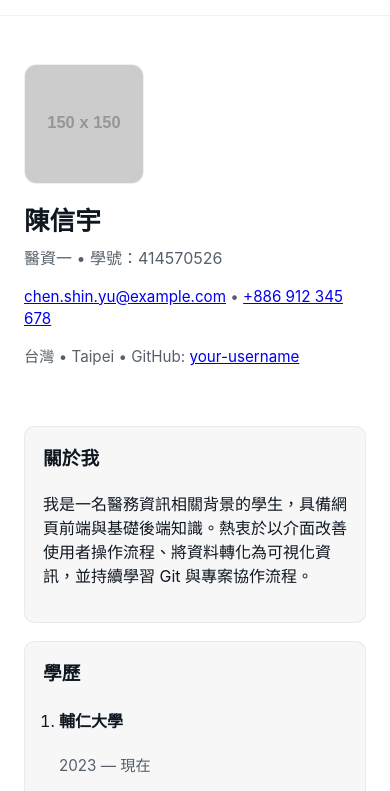
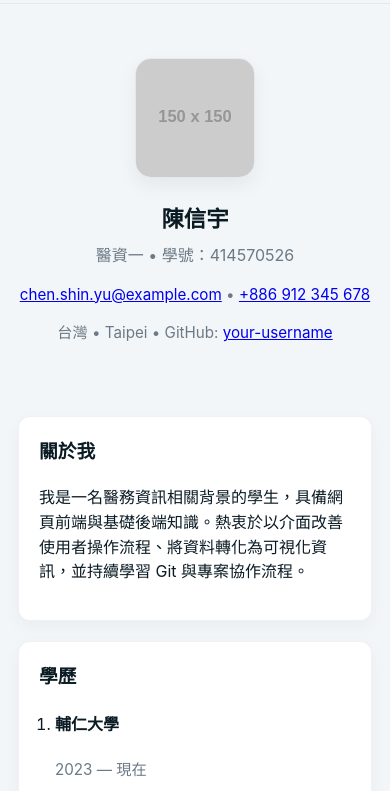
Before and after one commit to samchen1012/personal, a plain HTML site: page index.html in a window 390 px wide. Shown: the part 66-857 px from the top of the page. Drawn offline with Linux system fonts and the light colour scheme; placeholder pictures from the web are drawn by us.

Commit message:
更變顏色

```diff
--- a/styles.css
+++ b/styles.css
@@ -1,73 +1,83 @@
 :root{
-  --bg:#ffffff;
-  --card:#f7f7f8;
-  --text:#0f1720;
-  --muted:#57606a;
-  --accent:#2563eb;
-  --border:rgba(15,23,32,0.06);
-  --max-width:900px;
+  --bg:#f3f6f8;
+  --card:#ffffff;
+  --text:#0b1b24;
+  --muted:#6b7a86;
+  --accent:#0ea5a4; /* 翡翠綠 */
+  --accent-2:#025959;
+  --border:rgba(11,27,36,0.06);
+  --max-width:980px;
+  --radius:12px;
 }
 .dark{
-  --bg:#0b1220;
-  --card:#0f1725;
-  --text:#e6eef8;
-  --muted:#9fb0c9;
-  --accent:#60a5fa;
-  --border:rgba(255,255,255,0.06);
+  --bg:#071018;
+  --card:#071829;
+  --text:#e6f3f2;
+  --muted:#9fb0b0;
+  --accent:#2bd4c9;
+  --accent-2:#0b5960;
+  --border:rgba(255,255,255,0.04);
 }
 *{box-sizing:border-box}
 html,body{height:100%}
+.body-font{font-family: -apple-system, BlinkMacSystemFont, 'Segoe UI', Roboto, 'Noto Sans TC', 'Helvetica Neue', Arial;}
 body{
   margin:0;
-  font-family: -apple-system, BlinkMacSystemFont, 'Segoe UI', Roboto, 'Noto Sans TC', 'Helvetica Neue', Arial;
+  font-family:var(--body-font, -apple-system, BlinkMacSystemFont, 'Segoe UI', Roboto, 'Noto Sans TC', 'Helvetica Neue', Arial);
   background:var(--bg);
   color:var(--text);
   -webkit-font-smoothing:antialiased;
   -moz-osx-font-smoothing:grayscale;
-  line-height:1.5;
+  line-height:1.55;
 }
-.container{max-width:var(--max-width);margin:0 auto;padding:24px}
+.container{max-width:var(--max-width);margin:0 auto;padding:28px}
 .site-header{border-bottom:1px solid var(--border);background:transparent}
-.header-inner{display:flex;align-items:center;gap:16px}
-.logo{margin:0;font-size:1.1rem}
+.header-inner{display:flex;align-items:center;gap:18px}
+.logo{margin:0;font-size:1.15rem;font-weight:700;color:var(--accent-2)}
 .nav{margin-left:auto;display:flex;gap:12px}
 .nav a{color:var(--muted);text-decoration:none;padding:6px 8px;border-radius:6px}
 .nav a:hover{background:var(--card);color:var(--text)}
 .actions button{margin-left:8px;padding:6px 10px;border:1px solid var(--border);background:transparent;border-radius:6px;color:var(--muted);cursor:pointer}
-.hero{display:block;padding:24px 0}
-.hero-inner{display:flex;gap:18px;align-items:center}
-.avatar{width:120px;height:120px;border-radius:12px;object-fit:cover;border:1px solid var(--border)}
-.name{margin:0;font-size:1.6rem}
+.hero{display:block;padding:36px 0}
+.hero-inner{display:flex;gap:24px;align-items:center;justify-content:flex-start}
+.avatar{width:140px;height:140px;border-radius:16px;object-fit:cover;border:1px solid var(--border);box-shadow:0 8px 20px rgba(2,6,23,0.06)}
+.name{margin:0;font-size:1.9rem;font-weight:700}
 .title{margin:6px 0;color:var(--muted)}
 .contact-line,.location{color:var(--muted);font-size:0.95rem}
-.card{background:var(--card);padding:18px;border-radius:10px;margin:18px 0;border:1px solid var(--border)}
+.card{background:var(--card);padding:20px;border-radius:var(--radius);margin:20px 0;border:1px solid var(--border);box-shadow:0 6px 18px rgba(11,27,36,0.04)}
 .card h3{margin-top:0}
 .grid{display:grid;grid-template-columns:repeat(auto-fit,minmax(220px,1fr));gap:12px}
 .project-category{margin:16px 0}
 .category-title{margin:12px 0 8px 0;font-size:1rem;color:var(--accent);font-weight:600}
-.project{background:transparent;padding:8px;border-radius:8px}
-.project h5{margin:8px 0}
-.project{transition:transform .18s ease,box-shadow .18s ease}
-.project:hover{transform:translateY(-6px) scale(1.02);box-shadow:0 8px 24px rgba(2,6,23,0.12)}
+.project{background:linear-gradient(180deg, rgba(255,255,255,0.01), rgba(0,0,0,0.00));padding:12px;border-radius:10px}
+.project h5{margin:8px 0;color:var(--accent-2)}
+.project{transition:transform .18s ease,box-shadow .18s ease,background .18s ease}
+.project:hover{transform:translateY(-8px);box-shadow:0 14px 40px rgba(2,6,23,0.10);background:linear-gradient(90deg, rgba(14,165,164,0.04), rgba(2,89,89,0.02))}
 .timeline{padding-left:16px}
 .timeline li{margin-bottom:12px}
-.skill-list{display:grid;gap:10px}
+.skill-list{display:grid;gap:12px}
 .skill{display:block}
 .skill-title{font-weight:600;margin-bottom:6px}
-.progress{background:rgba(0,0,0,0.05);height:10px;border-radius:6px;overflow:hidden}
-.progress-fill{height:100%;background:var(--accent);border-radius:6px;transition:width .6s ease}
+.progress{background:linear-gradient(90deg, rgba(2,6,23,0.03), rgba(2,6,23,0.02));height:12px;border-radius:10px;overflow:hidden}
+.progress-fill{height:100%;background:linear-gradient(90deg,var(--accent),var(--accent-2));border-radius:10px;transition:width .6s ease}
 .checklist{list-style:none;padding-left:0}
 .checklist li{margin:8px 0}
 .meta{color:var(--muted);font-size:0.95rem}
 .contact-form label{display:block;margin-bottom:10px}
 .contact-form input,.contact-form textarea{width:100%;padding:8px;border:1px solid var(--border);border-radius:6px;background:transparent;color:var(--text)}
 .form-actions{display:flex;justify-content:flex-end}
-#sendBtn{padding:8px 12px;background:var(--accent);color:white;border:none;border-radius:6px;cursor:pointer}
+#sendBtn{padding:10px 14px;background:var(--accent);color:white;border:none;border-radius:10px;cursor:pointer;box-shadow:0 6px 18px rgba(14,165,164,0.12)}
 .site-footer{padding:18px 0;color:var(--muted);border-top:1px solid var(--border);margin-top:24px}
 
+@media (max-width:900px){
+  .container{padding:18px}
+}
+
 @media (max-width:720px){
-  .hero-inner{flex-direction:column;align-items:flex-start}
+  .hero-inner{flex-direction:column;align-items:center;text-align:center}
   .nav{display:none}
+  .avatar{width:120px;height:120px}
+  .name{font-size:1.4rem}
 }
 
 /* Print styles */
```
